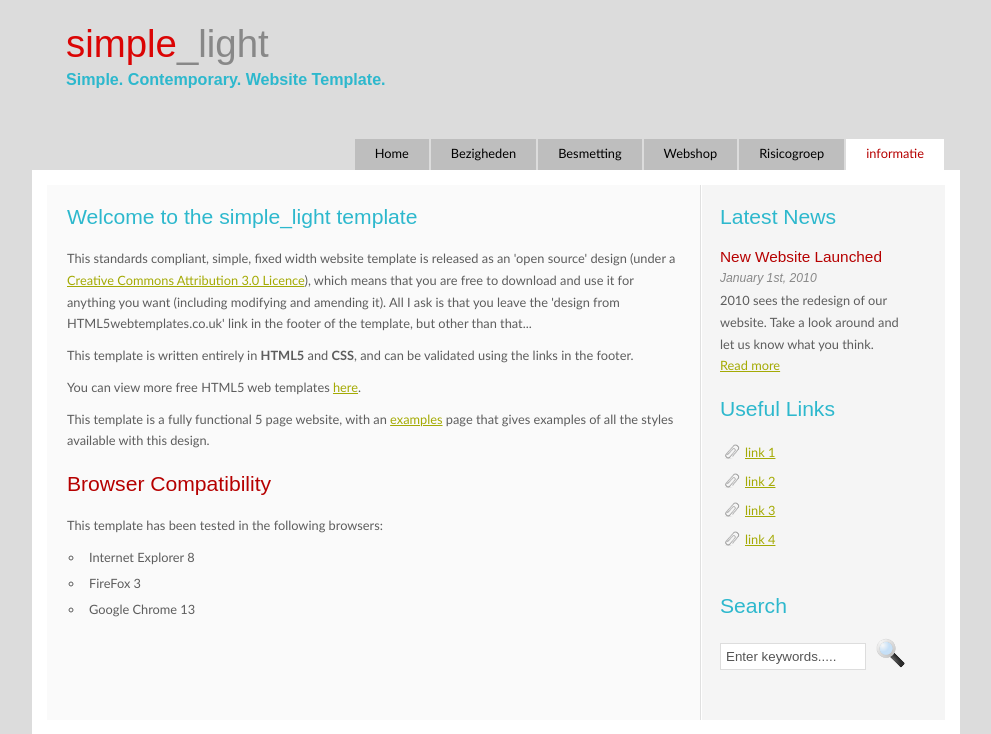
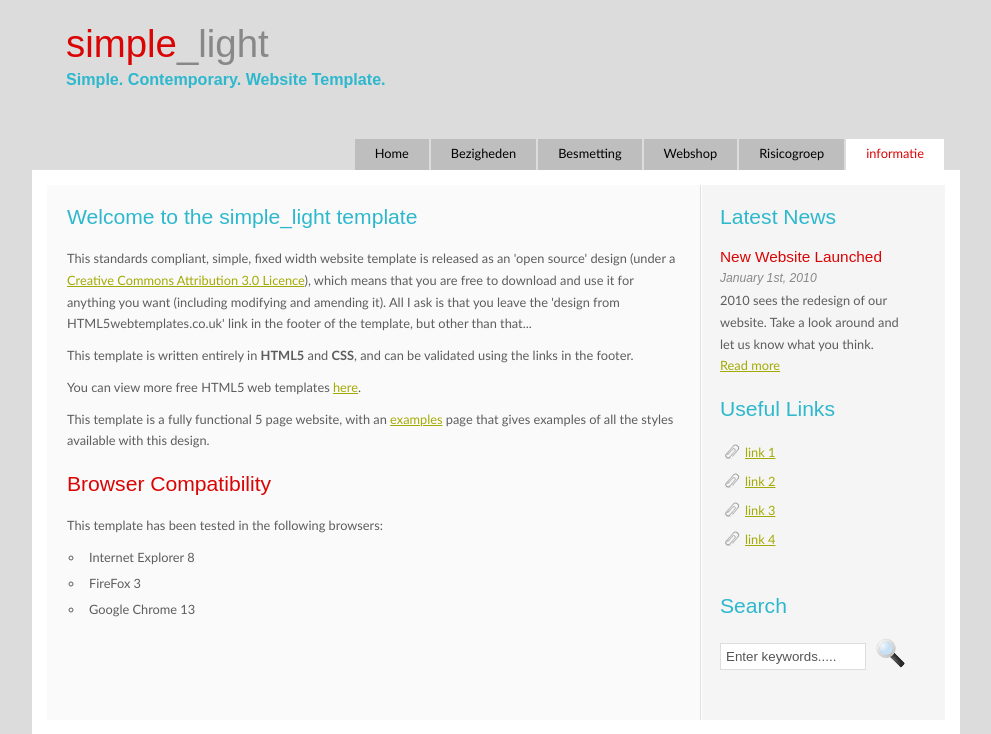
Before and after one commit to Corona-Website-Gijs-Job-Cas-Youri/Corona-Website, a PHP site: page /info.php in a window 1280 px wide. Shown: the top 734 px of the page, without its empty margins (144-1135 px from the left). Run offline with PHP 8.4, Linux system fonts and the light colour scheme.

Commit message:
kleur rood gelijk gemaakt aan Titel

```diff
--- a/Frontend/style/style.css
+++ b/Frontend/style/style.css
@@ -25,7 +25,7 @@ h1, h2, h3, h4, h5, h6
 
 h2
 { font: normal 165% 'century gothic', arial, sans-serif;
-  color: #B60000;}
+  color: #db0404;}
 
 h3
 { font: normal 165% 'century gothic', arial, sans-serif;}
@@ -34,7 +34,7 @@ h4, h5, h6
 { margin: 0;
   padding: 0 0 5px 0;
   font: normal 120% arial, sans-serif;
-  color: #B60000;}
+  color: #db0404;}
 
 h5, h6
 { font: italic 95% arial, sans-serif;
@@ -155,10 +155,10 @@ ul#menu li a
 
 ul#menu li.selected a, ul#menu li.selected a:hover
 { background: #FFF;
-  color: #B60000;}
+  color: #db0404;}
 
 ul#menu li a:hover
-{ color: #B60000;}
+{ color: #db0404;}
 
 #site_content
 { width: 858px;
```
